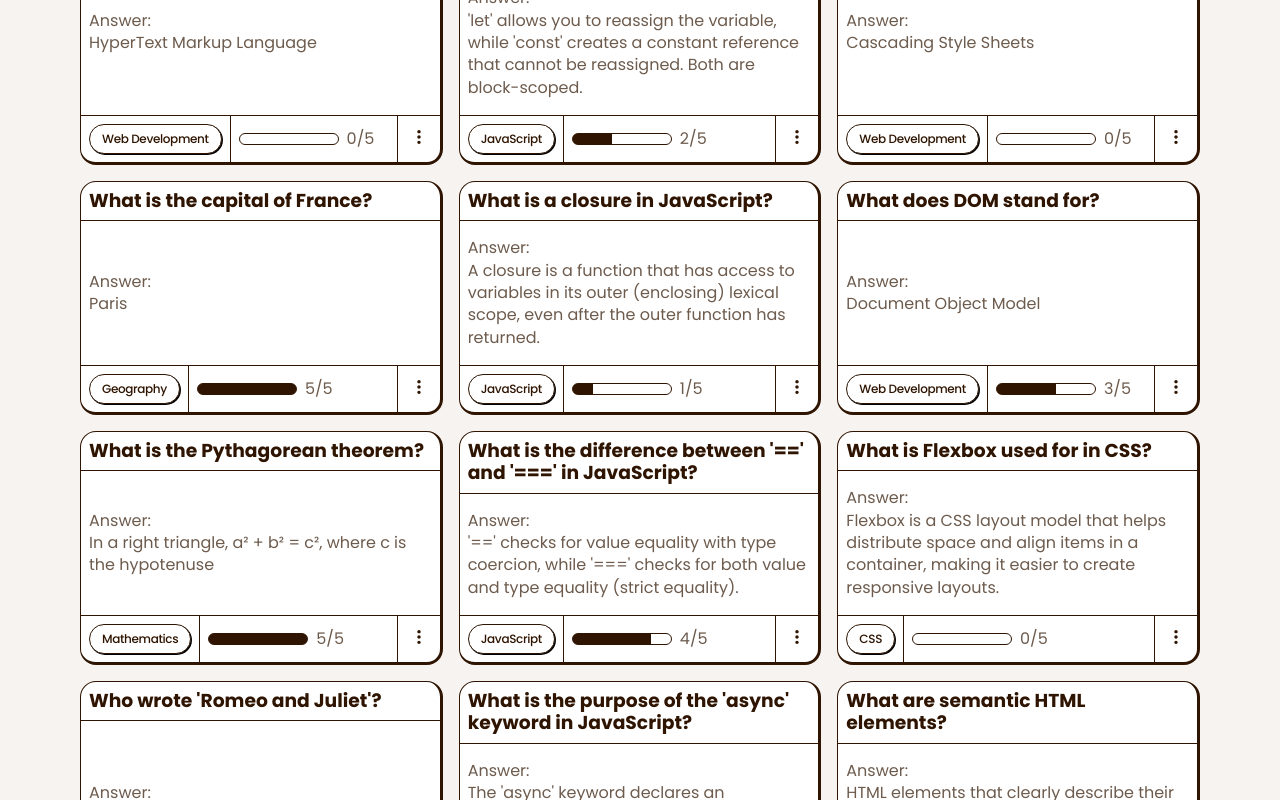
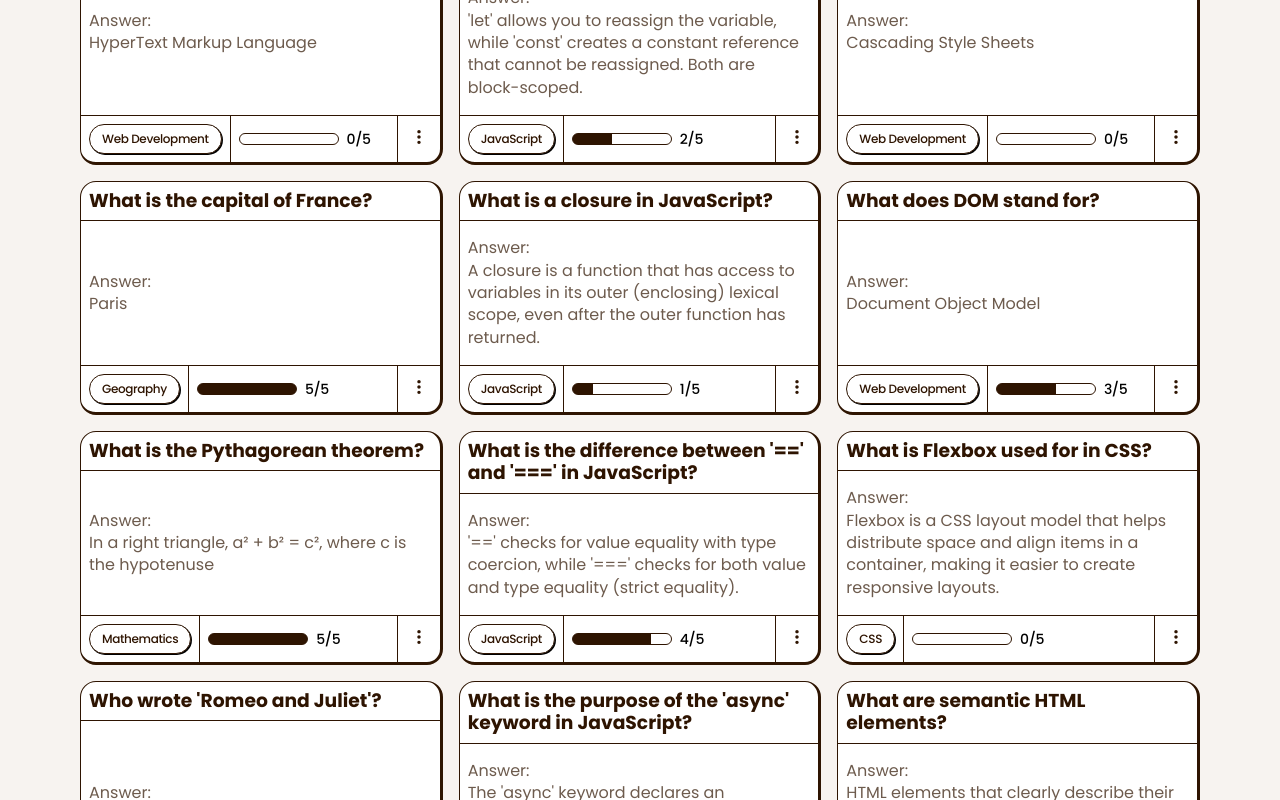
Before and after one commit to jkaps9/flashcard-app, a React (Vite) app: page / in a window 1280 px wide. Shown: the part 780-1580 px from the top of the page. Built offline with nearby package versions, Linux system fonts and the light colour scheme.

Commit message:
style progress amount text

```diff
--- a/src/index.css
+++ b/src/index.css
@@ -399,6 +399,13 @@
   width: 100px;
 }
 
+.progress__amount {
+  color: var(--color-header-text);
+  font-weight: 500;
+  font-size: 0.875rem;
+  letter-spacing: -0.36px;
+  line-height: 1.3;
+}
 .sr-only {
   position: absolute;
   width: 1px;
```
